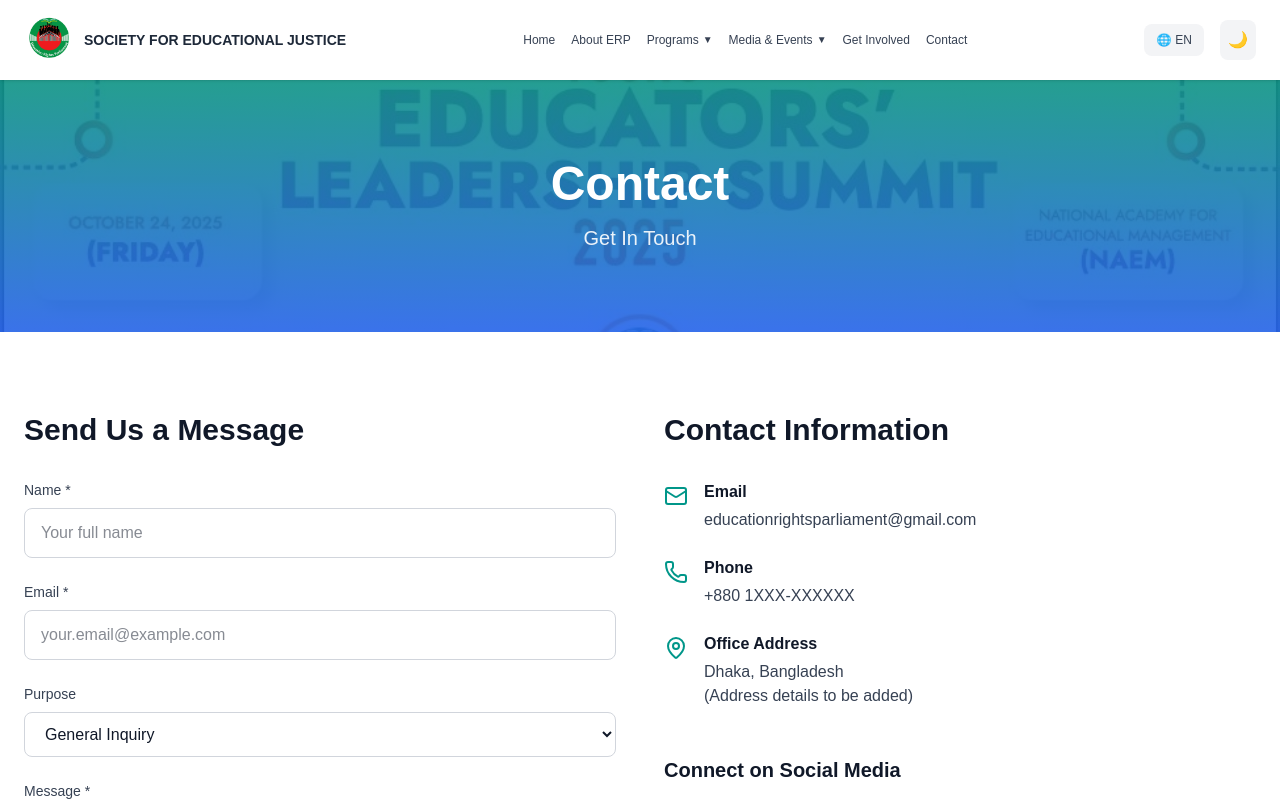
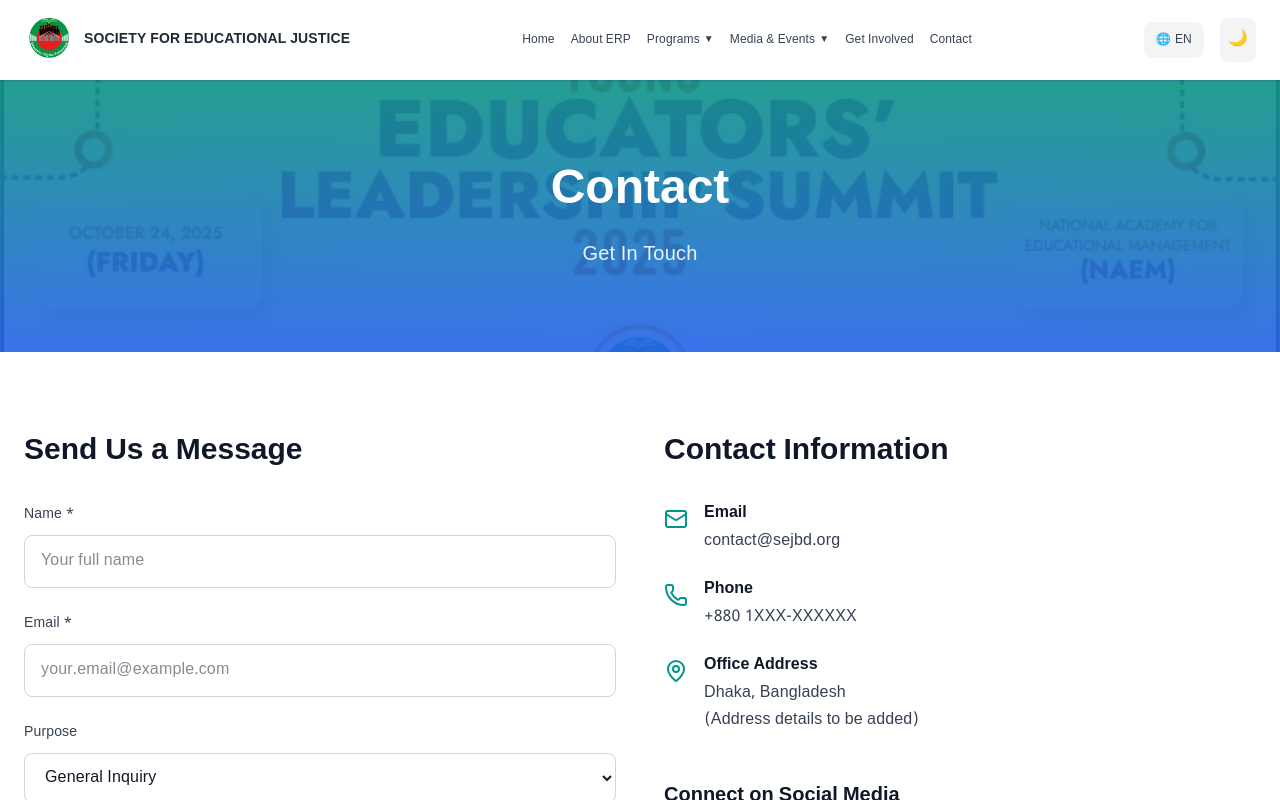
Before and after one commit to kamalforhad-glitch/edu-right, a Next.js app: page /contact in a window 1280 px wide. Shown: the top 800 px of the page. Built offline with nearby package versions, Linux system fonts and the light colour scheme.

Commit message:
Add clean environment example

```diff
--- a/app/admin/(dashboard)/users/page.tsx
+++ b/app/admin/(dashboard)/users/page.tsx
@@ -324,7 +324,7 @@
                     setFormData({ ...formData, email: e.target.value })
                   }
                   className="w-full px-4 py-2.5 bg-slate-900/50 border border-slate-600/50 rounded-lg text-white placeholder-slate-500 focus:outline-none focus:ring-2 focus:ring-teal-500/50 text-sm"
-                  placeholder="admin@erp-bd.org"
+                  placeholder="admin@sejbd.org"
                   required
                 />
               </div>
--- a/app/admin/login/page.tsx
+++ b/app/admin/login/page.tsx
@@ -157,7 +157,7 @@
                     value={email}
                     onChange={(e) => setEmail(e.target.value)}
                     className="w-full px-4 py-3 bg-slate-900/50 border border-slate-600/50 rounded-lg text-white placeholder-slate-500 focus:outline-none focus:ring-2 focus:ring-teal-500/50 transition-all"
-                    placeholder="admin@erp-bd.org"
+                    placeholder="admin@sejbd.org"
                     required
                   />
                 </div>
@@ -224,7 +224,7 @@
                     value={email}
                     onChange={(e) => setEmail(e.target.value)}
                     className="w-full px-4 py-3 bg-slate-900/50 border border-slate-600/50 rounded-lg text-white placeholder-slate-500 focus:outline-none focus:ring-2 focus:ring-teal-500/50 focus:border-teal-500/50 transition-all"
-                    placeholder="admin@erp-bd.org"
+                    placeholder="admin@sejbd.org"
                     required
                   />
                 </div>
--- a/app/contact/page.tsx
+++ b/app/contact/page.tsx
@@ -176,7 +176,7 @@
                       Email
                     </h3>
                     <p className="text-gray-700 dark:text-gray-300">
-                      educationrightsparliament@gmail.com
+                      contact@sejbd.org
                     </p>
                   </div>
                 </div>
@@ -219,14 +219,16 @@
                     target="_blank"
                     rel="noopener noreferrer"
                     className="w-12 h-12 bg-blue-600 hover:bg-blue-700 rounded-full flex items-center justify-center text-white transition-colors"
+                    aria-label="Follow us on Facebook"
                   >
                     <Facebook className="w-6 h-6" />
                   </a>
                   <a
-                    href="https://www.linkedin.com/company/education-rights-parliament/"
+                    href="https://www.linkedin.com/company/society-for-educational-justice/"
                     target="_blank"
                     rel="noopener noreferrer"
                     className="w-12 h-12 bg-blue-700 hover:bg-blue-800 rounded-full flex items-center justify-center text-white transition-colors"
+                    aria-label="Follow us on LinkedIn"
                   >
                     <Linkedin className="w-6 h-6" />
                   </a>
@@ -235,6 +237,7 @@
                     target="_blank"
                     rel="noopener noreferrer"
                     className="w-12 h-12 bg-red-600 hover:bg-red-700 rounded-full flex items-center justify-center text-white transition-colors"
+                    aria-label="Subscribe on YouTube"
                   >
                     <Youtube className="w-6 h-6" />
                   </a>
--- a/app/globals.css
+++ b/app/globals.css
@@ -8,7 +8,124 @@
 }
 
 body {
-  font-family: Arial, Helvetica, sans-serif;
+  font-family: var(--font-geist-sans), Arial, Helvetica, sans-serif;
+}
+
+/* Bengali typography — use Noto Sans Bengali for Bengali text */
+:lang(bn),
+[lang="bn"] body {
+  font-family: var(--font-noto-bengali), var(--font-geist-sans), Arial, Helvetica, sans-serif;
+  line-height: 1.7;
+  letter-spacing: 0.01em;
+}
+
+/* Bengali headings get slightly tighter line-height */
+:lang(bn) h1,
+:lang(bn) h2,
+:lang(bn) h3,
+[lang="bn"] h1,
+[lang="bn"] h2,
+[lang="bn"] h3 {
+  line-height: 1.3;
+  letter-spacing: 0;
+}
+
+/* Scroll reveal animations */
+.reveal,
+.reveal-left,
+.reveal-right,
+.reveal-scale {
+  opacity: 0;
+  transition: opacity 0.6s ease-out, transform 0.6s ease-out;
+}
+
+.reveal {
+  transform: translateY(30px);
+}
+
+.reveal-left {
+  transform: translateX(-30px);
+}
+
+.reveal-right {
+  transform: translateX(30px);
+}
+
+.reveal-scale {
+  transform: scale(0.95);
+}
+
+.reveal-visible {
+  opacity: 1 !important;
+  transform: translateY(0) translateX(0) scale(1) !important;
+}
+
+/* Staggered reveal for children */
+.reveal-stagger > * {
+  opacity: 0;
+  transition: opacity 0.5s ease-out, transform 0.5s ease-out;
+  transform: translateY(20px);
+}
+
+.reveal-stagger > *.reveal-visible {
+  opacity: 1 !important;
+  transform: translateY(0) !important;
+}
+
+/* Skip to content — accessible focus style */
+.sr-only {
+  position: absolute;
+  width: 1px;
+  height: 1px;
+  padding: 0;
+  margin: -1px;
+  overflow: hidden;
+  clip: rect(0, 0, 0, 0);
+  white-space: nowrap;
+  border-width: 0;
+}
+
+.sr-only:focus,
+.sr-only:focus:not(:focus-visible) {
+  position: fixed;
+  width: auto;
+  height: auto;
+  padding: initial;
+  margin: initial;
+  overflow: visible;
+  clip: auto;
+  white-space: normal;
+}
+
+/* Respect reduced motion */
+@media (prefers-reduced-motion: reduce) {
+  .reveal,
+  .reveal-left,
+  .reveal-right,
+  .reveal-scale,
+  .reveal-stagger > * {
+    transition: none;
+    transform: none;
+    opacity: 1;
+  }
+}
+
+/* Custom scrollbar */
+::-webkit-scrollbar {
+  width: 8px;
+}
+
+::-webkit-scrollbar-track {
+  background: transparent;
+}
+
+::-webkit-scrollbar-thumb {
+  background: #94a3b8;
+  border-radius: 4px;
+}
+
+::-webkit-scrollbar-thumb:hover {
+  background: #64748b;
 }
 
 /* Custom gradient backgrounds */
--- a/app/layout.tsx
+++ b/app/layout.tsx
@@ -1,5 +1,5 @@
 import type { Metadata } from "next";
-import { Geist, Geist_Mono } from "next/font/google";
+import { Geist, Geist_Mono, Noto_Sans_Bengali } from "next/font/google";
 import "./globals.css";
 import { Providers } from "./providers";
 
@@ -13,8 +13,17 @@
   subsets: ["latin"],
 });
 
+const notoBengali = Noto_Sans_Bengali({
+  variable: "--font-noto-bengali",
+  subsets: ["bengali", "latin"],
+  weight: ["400", "500", "600", "700"],
+  display: "swap",
+});
+
+const baseUrl = "https://www.sejbd.org";
+
 export const metadata: Metadata = {
-  metadataBase: new URL("https://www.erp-bd.org"),
+  metadataBase: new URL(baseUrl),
   title: {
     default:
       "Society for Educational Justice | শিক্ষা অধিকার সংসদ | Education Rights & Policy Reform Bangladesh",
@@ -25,8 +34,8 @@
   keywords: [
     "Society for Educational Justice",
     "শিক্ষা অধিকার সংসদ",
-    "ERP Bangladesh",
-    "ERP BD",
+    "SEJ Bangladesh",
+    "SEJ BD",
     "শিক্ষা সংস্কার",
     "education reform Bangladesh",
     "education policy",
@@ -61,7 +70,7 @@
     type: "website",
     locale: "bn_BD",
     alternateLocale: ["en_US"],
-    url: "https://www.erp-bd.org",
+    url: baseUrl,
     siteName: "Society for Educational Justice | শিক্ষা অধিকার সংসদ",
     title:
       "Society for Educational Justice | শিক্ষা অধিকার সংসদ - Education Rights & Policy Reform",
@@ -69,13 +78,13 @@
       "শিক্ষা অধিকার সংসদ - বাংলাদেশে শিক্ষা সংস্কার, নীতি প্রণয়ন এবং শিক্ষার অধিকার প্রতিষ্ঠায় কাজ করছে তরুণদের প্ল্যাটফর্ম। Working for education rights, policy reform, and nation-building in Bangladesh.",
     images: [
       {
-        url: "/ERP_logo.png",
+        url: `${baseUrl}/ERP_logo.png`,
         width: 1200,
         height: 1200,
         alt: "Society for Educational Justice Logo | শিক্ষা অধিকার সংসদ",
       },
       {
-        url: "/erp/EducatorLeaderShipSummit2025Cover.jpg",
+        url: `${baseUrl}/erp/EducatorLeaderShipSummit2025Cover.jpg`,
         width: 1200,
         height: 630,
         alt: "Society for Educational Justice - Educator Leadership Summit",
@@ -87,7 +96,7 @@
     title: "Society for Educational Justice | শিক্ষা অধিকার সংসদ",
     description:
       "শিক্ষা সংস্কার, নীতি প্রণয়ন এবং শিক্ষার অধিকার প্রতিষ্ঠায় কাজ করছে। Working for education rights and policy reform in Bangladesh.",
-    images: ["/ERP_logo.png"],
+    images: [`${baseUrl}/ERP_logo.png`],
   },
   robots: {
     index: true,
@@ -101,11 +110,7 @@
     },
   },
   alternates: {
-    canonical: "https://www.erp-bd.org",
-    languages: {
-      en: "https://www.erp-bd.org",
-      bn: "https://www.erp-bd.org",
-    },
+    canonical: baseUrl,
   },
 };
 
@@ -120,14 +125,6 @@
         <meta name="language" content="Bengali, English" />
         <meta name="geo.region" content="BD" />
         <meta name="geo.placename" content="Dhaka" />
-        <link rel="canonical" href="https://www.erp-bd.org" />
-        <link rel="icon" href="/ERP_logo.png" />
-        <meta name="developer" content="Abir Kolin" />
-        <meta
-          name="developer-linkedin"
-          content="https://www.linkedin.com/in/abirkolin"
-        />
-        <meta name="developer-github" content="https://github.com/kolinabir" />
         <script
           type="application/ld+json"
           dangerouslySetInnerHTML={{
@@ -135,10 +132,10 @@
               "@context": "https://schema.org",
               "@type": "Organization",
               name: "Society for Educational Justice",
-              alternateName: ["শিক্ষা অধিকার সংসদ", "ERP Bangladesh", "ERP BD"],
-              url: "https://www.erp-bd.org",
-              logo: "https://www.erp-bd.org/ERP_logo.png",
-              image: "https://www.erp-bd.org/ERP_logo.png",
+              alternateName: ["শিক্ষা অধিকার সংসদ", "SEJ Bangladesh", "SEJ BD"],
+              url: baseUrl,
+              logo: `${baseUrl}/ERP_logo.png`,
+              image: `${baseUrl}/ERP_logo.png`,
               description:
                 "শিক্ষা অধিকার সংসদ - বাংলাদেশে শিক্ষা সংস্কার ও নীতি প্রণয়নে কাজ করছে তরুণদের প্ল্যাটফর্ম। A platform of young people working for education rights and policy reform in Bangladesh.",
               address: {
@@ -148,12 +145,12 @@
               },
               contactPoint: {
                 "@type": "ContactPoint",
-                email: "educationrightsparliament@gmail.com",
+                email: "contact@sejbd.org",
                 contactType: "Customer Service",
               },
               sameAs: [
                 "https://www.facebook.com/profile.php?id=61566573296753",
-                "https://www.linkedin.com/company/education-rights-parliament/",
+                "https://www.linkedin.com/company/society-for-educational-justice/",
                 "https://www.youtube.com/@user-zy6nt8fv6e",
               ],
             }),
@@ -173,20 +170,47 @@
         />
       </head>
       <body
-        className={`${geistSans.variable} ${geistMono.variable} antialiased`}
+        className={`${geistSans.variable} ${geistMono.variable} ${notoBengali.variable} antialiased`}
+        style={{ fontFamily: "var(--font-geist-sans), Arial, Helvetica, sans-serif" }}
       >
-        {/* Developed by Abir Kolin */}
-        {/* LinkedIn: https://www.linkedin.com/in/abirkolin */}
-        {/* GitHub: https://github.com/kolinabir */}
-        <div
-          style={{ display: "none" }}
-          data-developer="abirkolin"
-          data-developer-linkedin="https://www.linkedin.com/in/abirkolin"
-          data-developer-github="https://github.com/kolinabir"
+        <a
+          href="#main-content"
+          className="sr-only focus:not-sr-only focus:fixed focus:top-4 focus:left-4 focus:z-[100] focus:bg-teal-600 focus:text-white focus:px-4 focus:py-2 focus:rounded-lg focus:shadow-lg"
         >
-          Developed by Abir Kolin
-        </div>
-        <Providers>{children}</Providers>
+          Skip to main content
+        </a>
+        <Providers>
+          <main id="main-content">
+            {children}
+          </main>
+        </Providers>
+        <script
+          dangerouslySetInnerHTML={{
+            __html: `
+              (function() {
+                var observer = new IntersectionObserver(function(entries) {
+                  entries.forEach(function(entry) {
+                    if (entry.isIntersecting) {
+                      entry.target.classList.add('reveal-visible');
+                    }
+                  });
+                }, { threshold: 0.1, rootMargin: '0px 0px -50px 0px' });
+
+                function observeElements() {
+                  document.querySelectorAll('.reveal, .reveal-left, .reveal-right, .reveal-scale, .reveal-stagger').forEach(function(el) {
+                    observer.observe(el);
+                  });
+                }
+
+                if (document.readyState === 'loading') {
+                  document.addEventListener('DOMContentLoaded', observeElements);
+                } else {
+                  observeElements();
+                }
+              })();
+            `,
+          }}
+        />
       </body>
     </html>
   );
--- a/app/robots.ts
+++ b/app/robots.ts
@@ -9,6 +9,6 @@
         disallow: ["/api/", "/admin/"],
       },
     ],
-    sitemap: "https://www.erp-bd.org/sitemap.xml",
+    sitemap: "https://www.sejbd.org/sitemap.xml",
   };
 }
--- a/app/sitemap.ts
+++ b/app/sitemap.ts
@@ -1,7 +1,7 @@
 import { MetadataRoute } from "next";
 
 export default function sitemap(): MetadataRoute.Sitemap {
-  const baseUrl = "https://www.erp-bd.org";
+  const baseUrl = "https://www.sejbd.org";
 
   return [
     {
--- a/components/Footer.tsx
+++ b/components/Footer.tsx
@@ -31,7 +31,7 @@
               <Facebook className="w-6 h-6" />
             </a>
             <a
-              href="https://www.linkedin.com/company/education-rights-parliament/"
+              href="https://www.linkedin.com/company/society-for-educational-justice/"
               target="_blank"
               rel="noopener noreferrer"
               className="w-12 h-12 bg-gray-800 hover:bg-teal-500 rounded-full flex items-center justify-center transition-colors"
@@ -64,7 +64,7 @@
               <h3 className="font-bold text-lg">SOCIETY FOR EDUCATIONAL JUSTICE</h3>
             </div>
             <p className="text-gray-400 text-sm mb-4">
-              Reach us at educationrightsparliament@gmail.com
+              Reach us at contact@sejbd.org
             </p>
           </div>
 
--- a/components/Navbar.tsx
+++ b/components/Navbar.tsx
@@ -110,7 +110,7 @@
                 <>
                   <button
                     aria-haspopup="true"
-                    aria-expanded={false}
+                    aria-expanded="false"
                     className="hover:text-teal-600 dark:hover:text-teal-400 transition-colors whitespace-nowrap flex items-center gap-1"
                   >
                     {item.label}
@@ -146,7 +146,7 @@
         <div className="flex items-center gap-4">
           {/* Language Dropdown */}
           <div className="relative group">
-            <button className="flex items-center gap-1 px-3 py-2 rounded-lg bg-gray-100 dark:bg-gray-800 text-gray-700 dark:text-gray-300 text-xs font-medium hover:bg-gray-200 dark:hover:bg-gray-700 transition-colors">
+            <button className="flex items-center gap-1 px-3 py-2 rounded-lg bg-gray-100 dark:bg-gray-800 text-gray-700 dark:text-gray-300 text-xs font-medium hover:bg-gray-200 dark:hover:bg-gray-700 transition-colors" aria-label="Switch language">
               <span aria-hidden="true">🌐</span>
               <span>{language.toUpperCase()}</span>
             </button>
--- a/scripts/seed-content.ts
+++ b/scripts/seed-content.ts
@@ -19,8 +19,8 @@
     method: "POST",
     headers: { "Content-Type": "application/json" },
     body: JSON.stringify({
-      email: process.env.DEFAULT_ADMIN_EMAIL || "admin@erp-bd.org",
-      password: process.env.DEFAULT_ADMIN_PASSWORD || "admin123",
+      email: process.env.DEFAULT_ADMIN_EMAIL || "admin@sejbd.org",
+      password: process.env.DEFAULT_ADMIN_PASSWORD as string,
     }),
   });
   if (!res.ok) {
```
Also changed, not shown: scripts/seed-admin.ts (+11 -5 lines), 1 other file (tests, documents, lock files or other folders).
